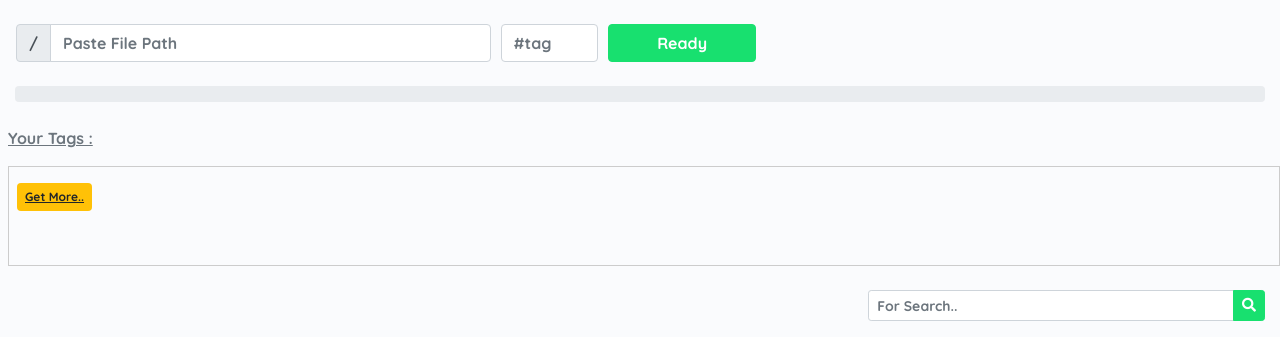
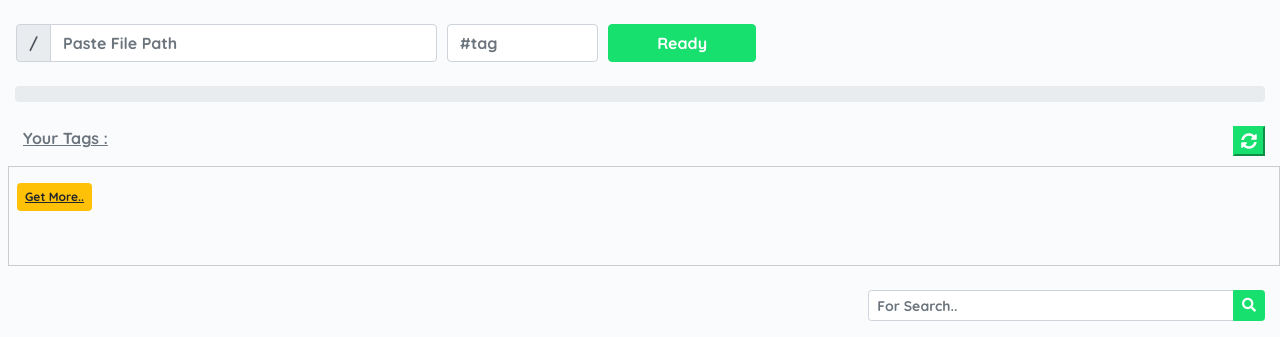
Before and after one commit to kmrtylmz/file-tag-manager-php, a PHP site: page /app/views/index.php in a window 1280 px wide. Shown: the top 337 px of the page. Run offline with PHP 8.4, Linux system fonts and the light colour scheme.

Commit message:
v1 ready

```diff
--- a/app/classes/HardLink.php
+++ b/app/classes/HardLink.php
@@ -59,9 +59,10 @@ class HardLink {
      */
  				public function checkType() {
 
- 						if(is_file($this->path) || is_executable($this->path) || is_readable($this->path) || is_writable($this->path)) {
+ 						if(is_file($this->path) || is_executable($this->path) || is_readable($this->path) || is_writable($this->path) || is_string(mime_content_type($this->path))) {
 
  								return true;
+
  						}
 
  						else
--- a/app/controller/HardLinkController.php
+++ b/app/controller/HardLinkController.php
@@ -148,7 +148,7 @@ class HardLinkController extends baseController {
 
 				extract($arr);	// path, tag
 
-                $filters = [ '"' , "?", "*" , "|" , "<" , ">" , "\\" ,":"];
+                $filters = [ '"' , "?", "*" , "|" , "<" , ">" , "/" ];
 
 				$path = str_replace($filters , null , $path);
 
--- a/app/views/index.php
+++ b/app/views/index.php
@@ -21,7 +21,7 @@
 	<div class="row">
 		<form action="/create" class="mt-4"  method="POST">
 		    <div class="form-row pl-3">
-					<div class="custom-file col-9">
+					<div class="col-8">
 						<div class="input-group">
 					      	    <div class="input-group-prepend">
 					         		 <span class="input-group-text">/</span>
@@ -32,14 +32,14 @@
 						 </div>
 					</div>
 
-					<div class="col-2">
+					<div class="col-3">
 
 						    <input type="text" name="tag" class="form-control creator kenter" id="tag" placeholder="#tag" required>
 					</div>
 
 					<div class="col-1">
 
-							<button type="submit"  class=" pl-5 pr-5 btn btn-green" id="Ready">Ready</button>
+							<button type="submit" title="Create Tag on This File"  class=" pl-5 pr-5 btn btn-green" id="Ready">Ready</button>
 
 					</div>
 			</div>
@@ -58,7 +58,10 @@
 </div>
 
 <div class="row pl-2 pt-4">
-	<p class="text-secondary"><u> Your Tags :</u></p>
+            <div class="col-md-12">
+                <div class="float-left"><p class="text-secondary"><u> Your Tags :</u></p></div>
+                <div class="float-right"><a href="/"><button class="btn-green" title="Refresh This Page"><i class="fas fa-sync-alt"></i></button></a></div><br>
+            </div>
 		<div class="table-wrapper-scroll-y my-custom-scrollbar" style="border:1px solid #ccc;">
 			<div class="d-flex flex-wrap mt-2" id="tags">
 
@@ -91,7 +94,7 @@
 	<div class="col-4 input-group input-group-sm mt-4">
 			   <input type="text" class="form-control kenter" placeholder="For Search.." name="search"  aria-label="Enter Tag Name" aria-describedby="basic-addon2" x-webkit-speech>
 	 	 <div class="input-group-append">
-	  		  <button class="btn btn-green" id="search" type="button"><i class="fas fa-search"></i></button>
+	  		  <button class="btn btn-green" title="Search" id="search" type="button"><i class="fas fa-search"></i></button>
 	  	</div>
 	</div>
 </div>
--- a/composer.json
+++ b/composer.json
@@ -1,6 +1,6 @@
 {
     "name": "hardlink/hardlink",
-    "description": "Exe formatında çalışmak",
+    "description": "Phpnative desktop gui application With Chromium ",
     "type": "project",
     "license": "MIT",
     "authors": [
```
Also changed, not shown: public/css/style.css (+7 -19 lines), database/taglog.db, public/images/LICENSE.txt (added), 12 other files.
